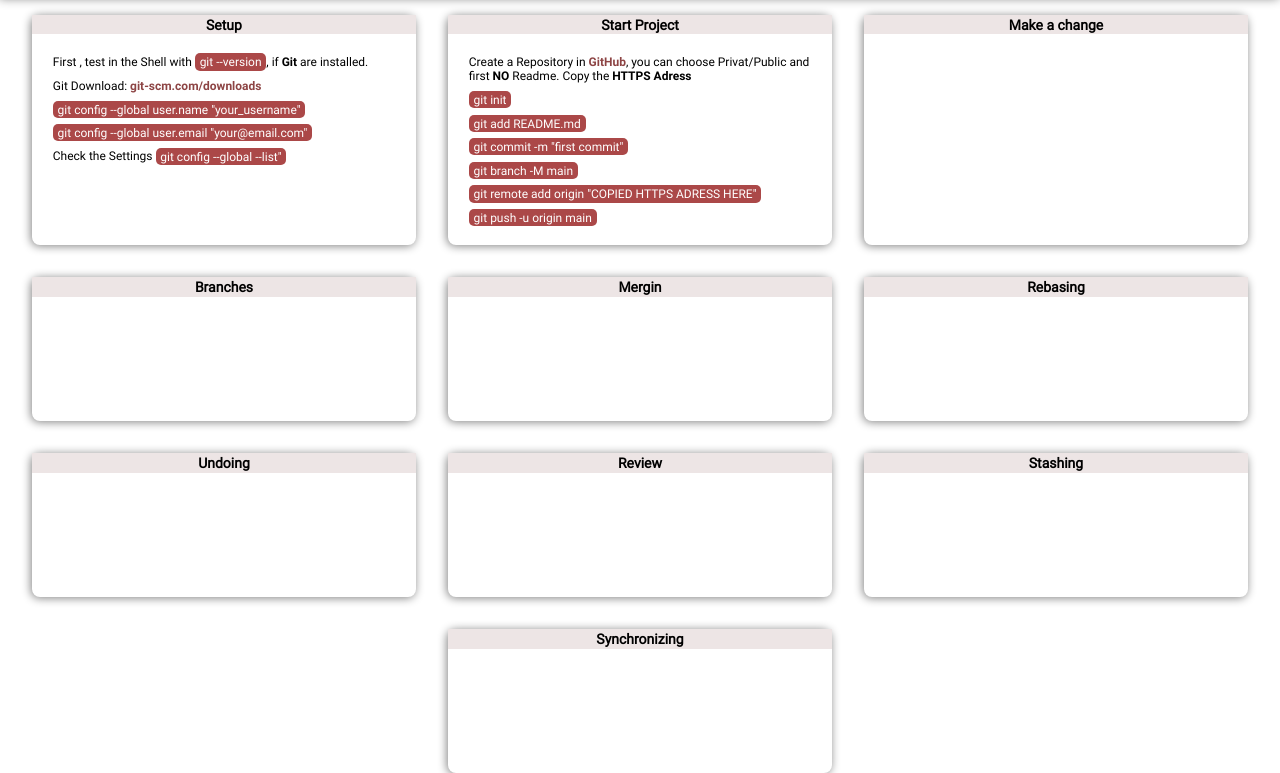
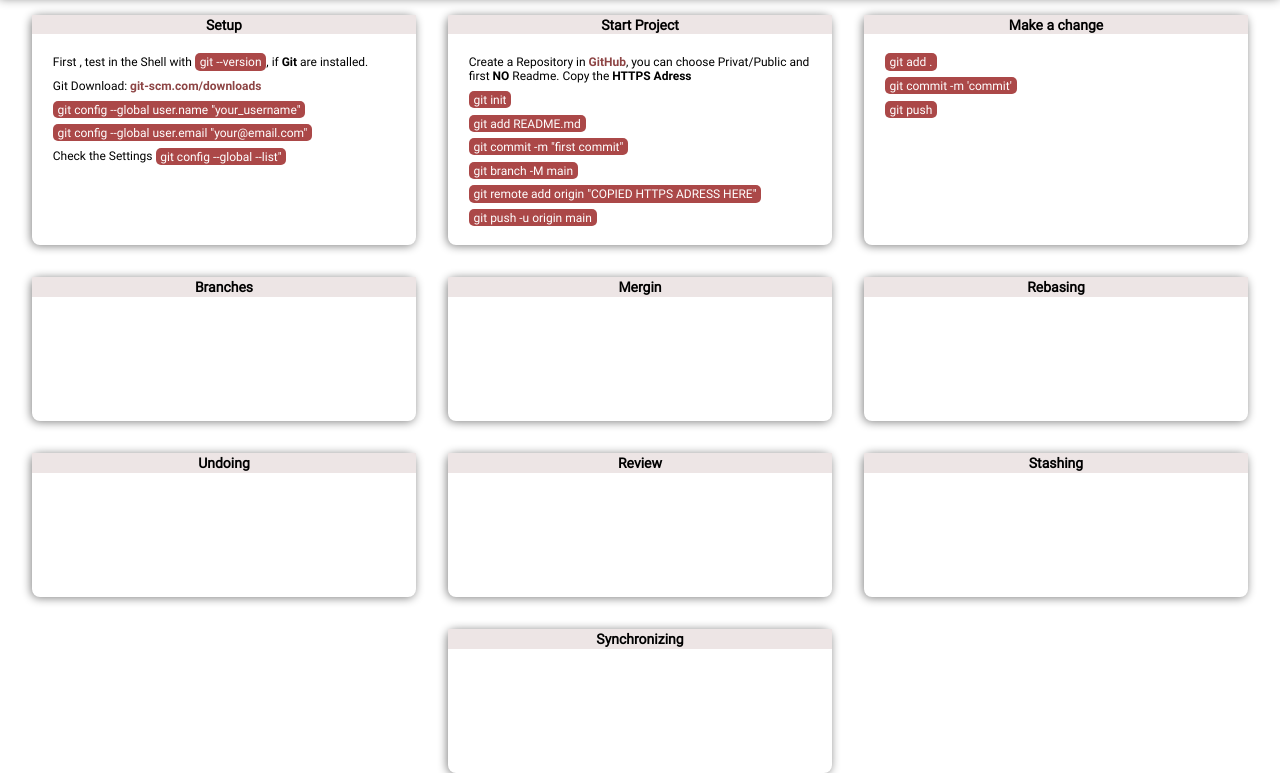
Before and after one commit to MariaRiosNavarro/gitSheet, a plain HTML site: page index.html in a window 1280 px wide. Shown: the part 65-838 px from the top of the page. Drawn offline with Linux system fonts and the light colour scheme.

Commit message:
add "make changes"

```diff
--- a/index.html
+++ b/index.html
@@ -109,9 +109,15 @@
         <h2 class="heading-section">Make a change</h2>
         <article>
           <ul>
-            <li class="make-change-list-item"></li>
-            <li class="make-change-list-item"></li>
-            <li class="make-change-list-item"></li>
+            <li class="make-change-list-item">
+              <code>git add .</code>
+            </li>
+            <li class="make-change-list-item">
+              <code>git commit -m 'commit'</code>
+            </li>
+            <li class="make-change-list-item">
+              <code>git push</code>
+            </li>
           </ul>
         </article>
       </section>
```
